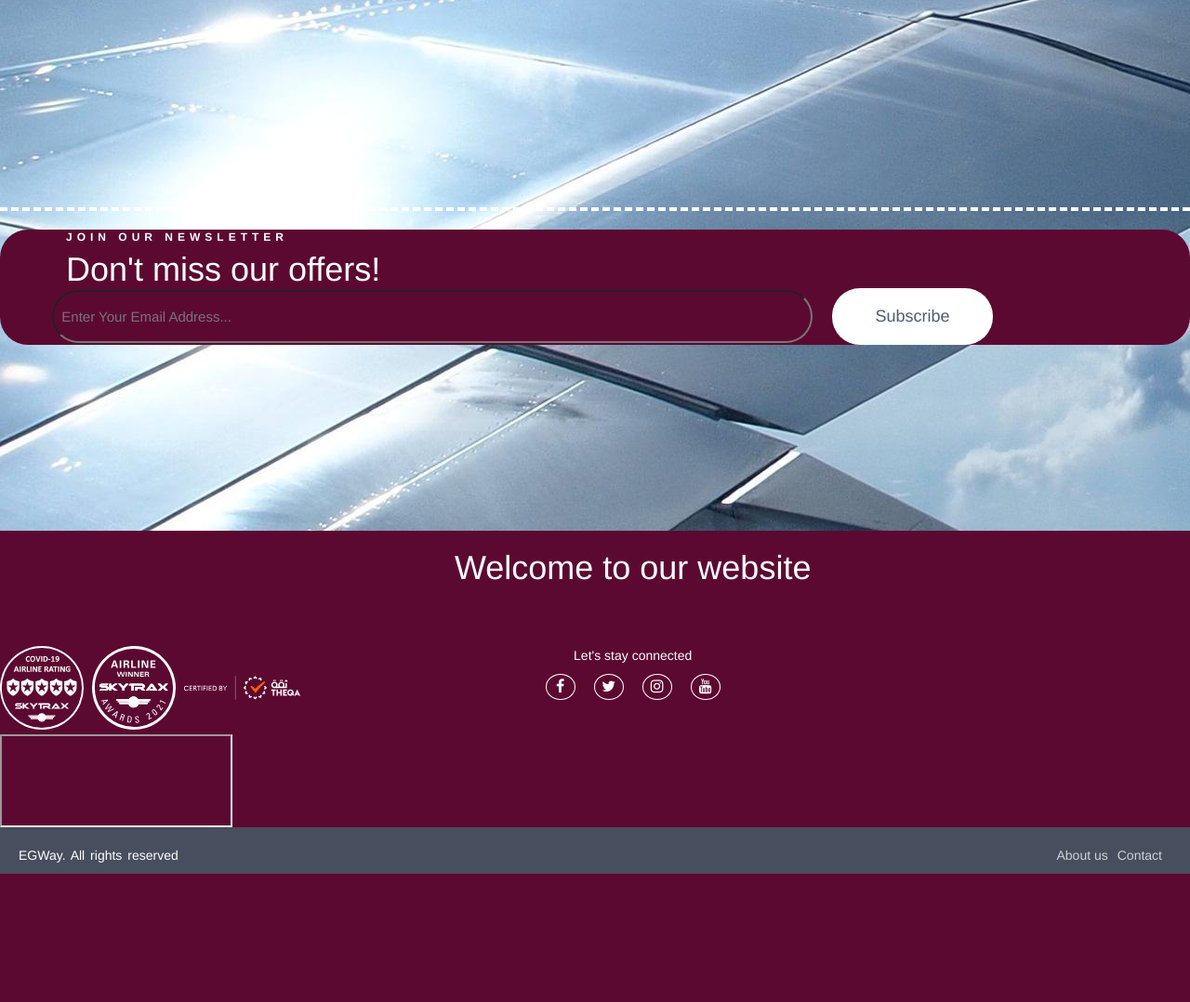
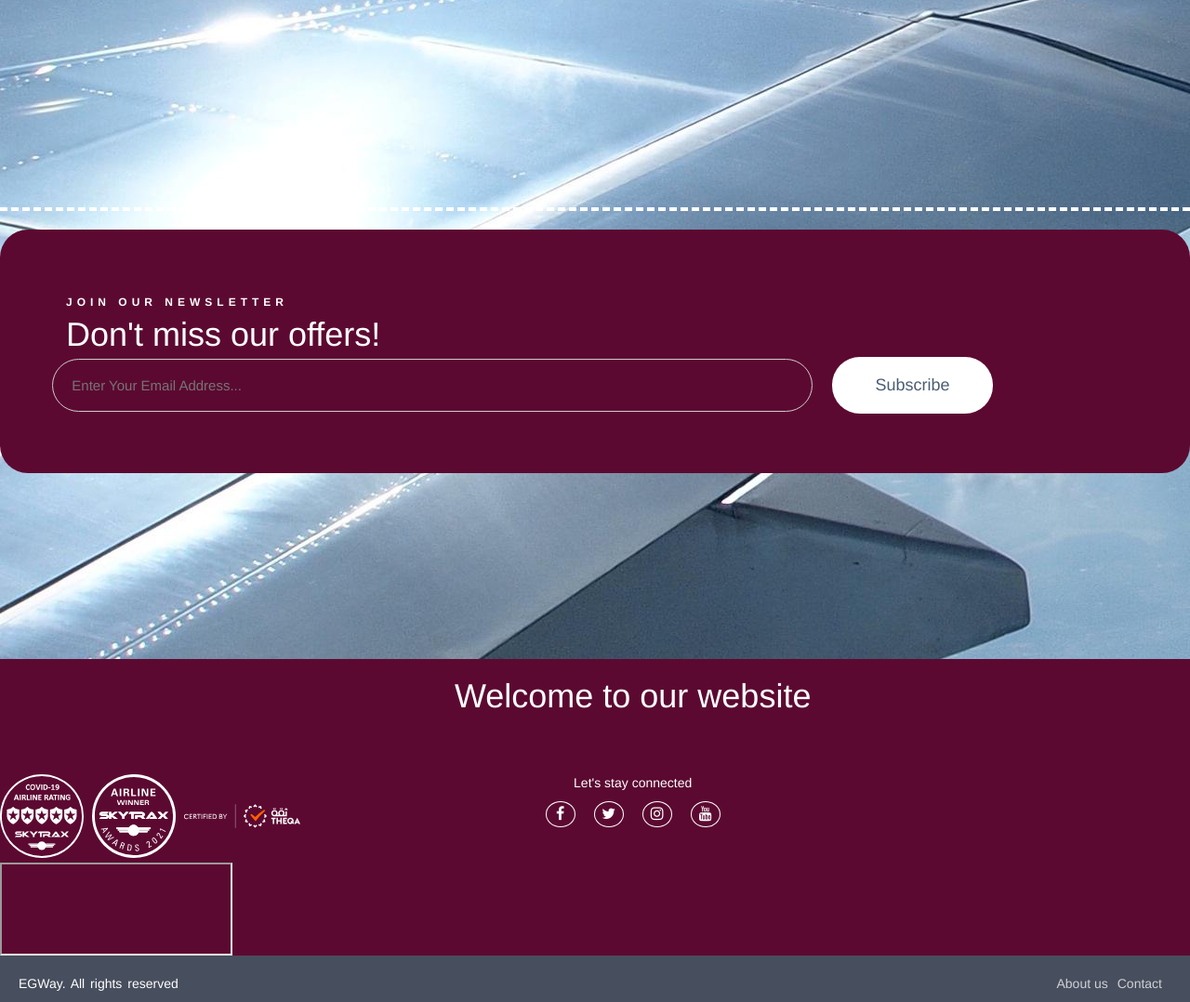
Before and after one commit to KevinEmad12/Airway-Website, a PHP site: page /Home.php in a window 1280 px wide. Shown: the part 1655-2733 px from the top of the page at 93% size. Before the commit the page ends 2595 px from the top, so only its background shows below. Run offline with PHP 8.4, Linux system fonts and the light colour scheme; the visitor is signed in with stand-in values (Sample User, id 1); grey boxes are pictures that could not be loaded.

Commit message:
Update Styles2.css

```diff
--- a/Styles2.css
+++ b/Styles2.css
@@ -320,6 +320,14 @@ button.CartButton:hover{
 /* Contact Us Page*/
 
   /* Style inputs */
+  input[type=email], select, textarea {
+    width: 100%;
+    padding: 12px;
+    border: 1px solid #ccc;
+    margin-top: 6px;
+    margin-bottom: 16px;
+    resize: vertical;
+  }
   input[type=text], select, textarea {
     width: 100%;
     padding: 12px;
@@ -389,6 +397,13 @@ html {
     background-image: linear-gradient(to top, #5c0931 0%, #5c0931 100%);
     }
 
+    .pb-50 {
+        padding-bottom: 50px;
+    }
+    .pt-70 {
+        padding-top: 70px;
+    }
+
     .subscribe-text span {
         font-size: 12px;
         font-weight: 700;
```
